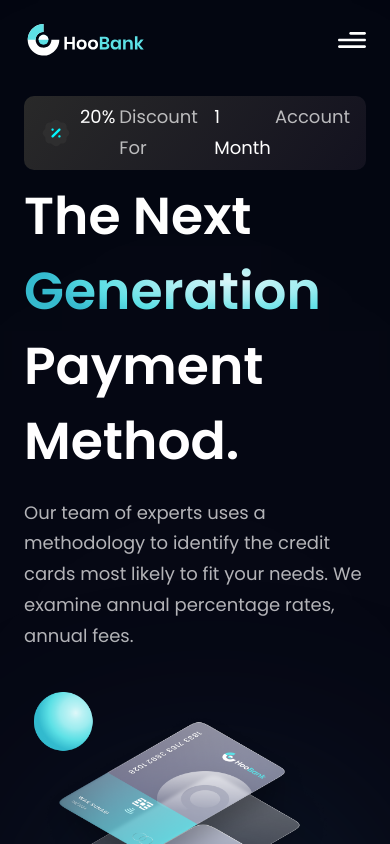
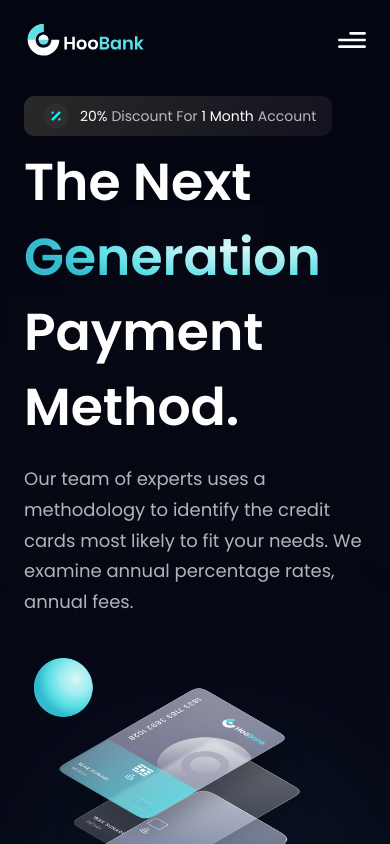
Before and after one commit to yuviS003/hooBank-modernUI, a React (Vite) app: page / in a window 390 px wide. Shown: the top 844 px of the page. Built offline with nearby package versions, Linux system fonts and the light colour scheme.

Commit message:
hero disc text made responsive

```diff
--- a/src/components/Hero.jsx
+++ b/src/components/Hero.jsx
@@ -6,11 +6,12 @@ import GetStarted from "./GetStarted";
 const Hero = () => (
   <section id="home" className={`flex md:flex-row flex-col py-4 md:py-2`}>
     <div className={`flex-1 ${style.flexStart} flex-col xl:px-0 sm:px-16 px-6`}>
-      <div className="flex flex-row items-center py-[6px] px-4 bg-discount-gradient rounded-[10px] mb-2">
+      <div className="flex flex-row items-center py-[4px] px-4 bg-discount-gradient rounded-[10px] mb-2">
         <img src={discount} alt="discount" className="w-[32px] h-[32px]" />
-        <p className={`${style.paragraph} ml-2 flex gap-1`}>
+        <p className={`${style.paragraph} ml-2 flex gap-1 flex-wrap text-sm md:text-base`}>
           <span className="text-white">20%</span>
-          Discount For <span className="text-white">1 Month</span> Account
+          <span className="break-words">Discount For</span>{" "}
+          <span className="text-white">1 Month</span> Account
         </p>
       </div>
       <div className="flex flex-row justify-between items-center w-full">
```
